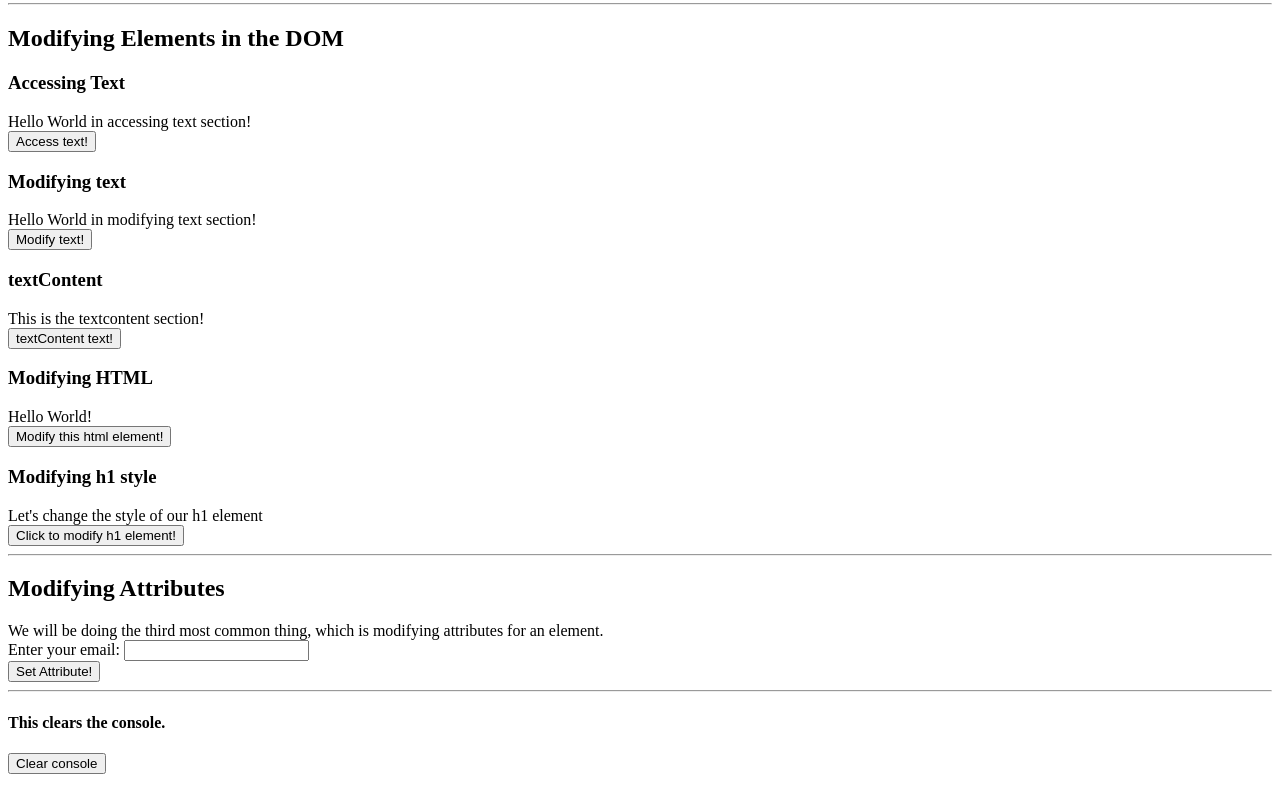
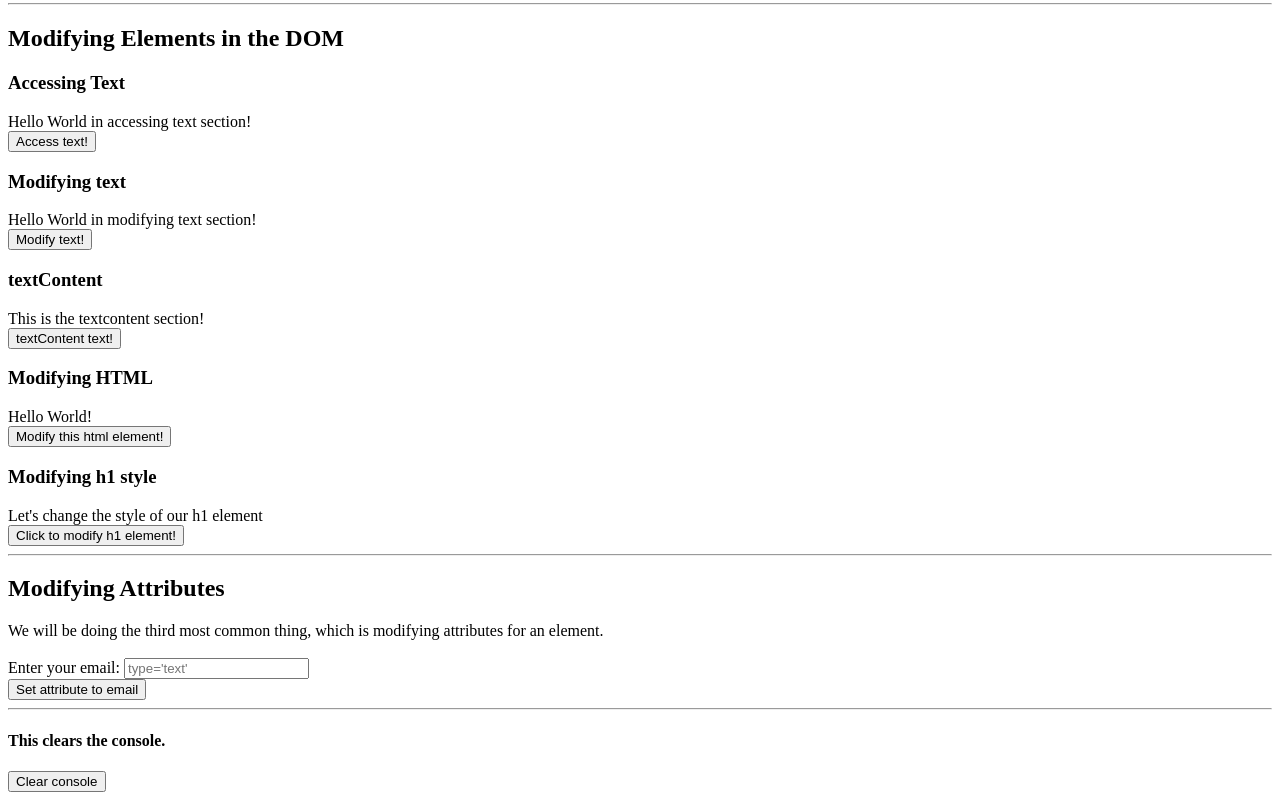
Before and after one commit to cmesias/dom-manipulation, a plain HTML site: page index.html in a window 1280 px wide. Shown: the part 378-1178 px from the top of the page. Drawn offline with Linux system fonts and the light colour scheme.

Commit message:
Set placeholder text for input

```diff
--- a/index.html
+++ b/index.html
@@ -93,10 +93,16 @@
 
             <h2>Modifying Attributes</h2>
             <div>
-                <article>We will be doing the third most common thing, which is modifying attributes for an element.</article>
-                Enter your email: <input type="text" name="email" id="modify-to-email">
+                <article>We will be doing the third most common thing, which is modifying attributes for an element.</article><br>
+
+                <!-- Input -->
+                Enter your email: <input type="text"
+                name="email"
+                id="modify-to-email"
+                placeholder="type='text'"
+                >
             </div>
-            <button type="button" onclick="setAttributeType()">Set Attribute!</button>
+            <button type="button" onclick="setAttributeType()">Set attribute to email</button>
 
 
         </section>
--- a/script.js
+++ b/script.js
@@ -80,4 +80,7 @@ function setAttributeType() {
 
   // Set the first 'input' attribute 'type' to have the value of 'email'
   specificInput.setAttribute("type", "email");
+
+  // Set the placeholder text
+  specificInput.setAttribute("placeholder", "type='email'");
 }
```
